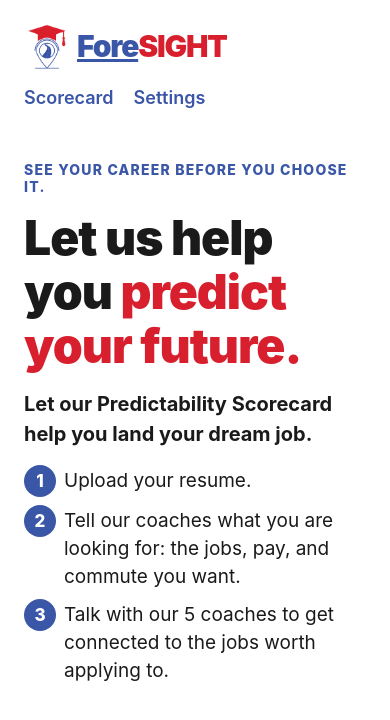
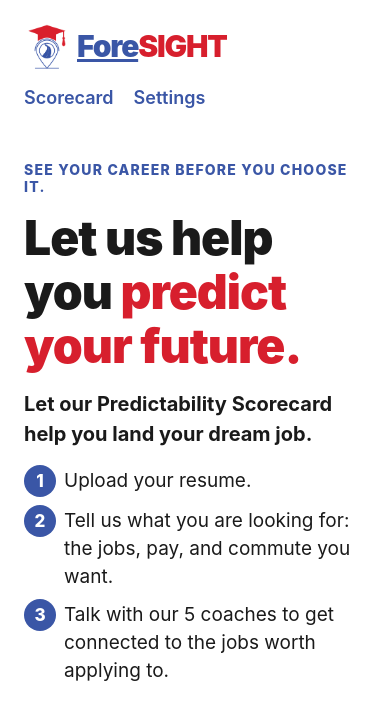
Before and after one commit to cedricthompson/mgt409-jobseeker-app, a React Native app in the folder app/: screen / in a window 390 px wide. Shown: the top 720 px of the page. Built offline with nearby package versions, Linux system fonts and the light colour scheme; no server answers.

Commit message:
Opening screen: step 2 says "Tell us" so only step 3 introduces the coaches
Co-Authored-By: Claude Opus 5.5 <noreply@anthropic.com>

```diff
--- a/app/screens/WelcomeScreen.tsx
+++ b/app/screens/WelcomeScreen.tsx
@@ -61,7 +61,7 @@ function TypedHeadline({ animate, onDone }: { animate: boolean; onDone: () => vo
 // Three quick steps under the headline.
 const HOW_STEPS = [
   'Upload your resume.',
-  'Tell our coaches what you are looking for: the jobs, pay, and commute you want.',
+  'Tell us what you are looking for: the jobs, pay, and commute you want.',
   'Talk with our 5 coaches to get connected to the jobs worth applying to.',
 ];
 
```
